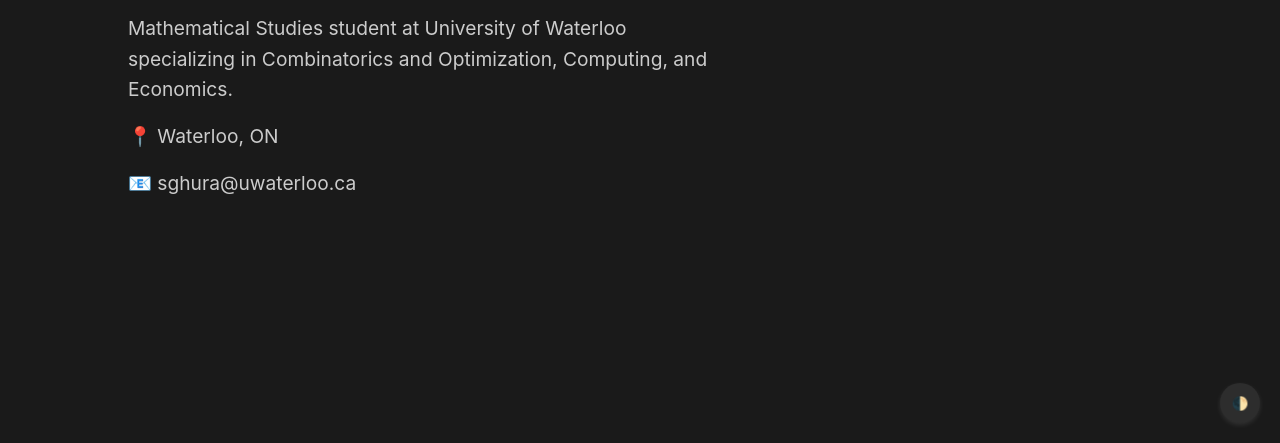
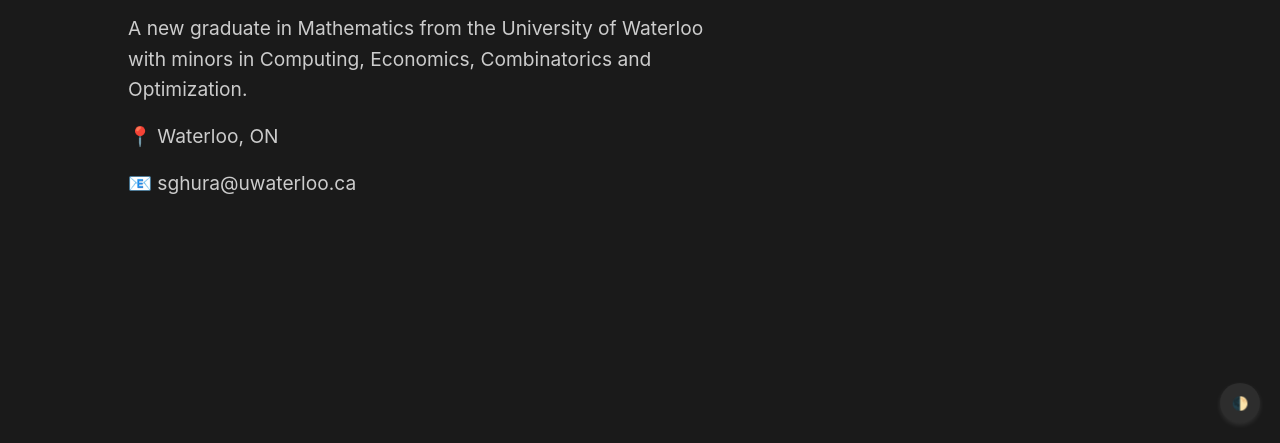
Before and after one commit to sghura/portfolio-v1, a plain HTML site: page index.html in a window 1280 px wide. Shown: the part 357-800 px from the top of the page. Drawn offline with Linux system fonts and the light colour scheme.

Commit message:
Update hero section description to reflect recent graduation and academic focus

```diff
--- a/index.html
+++ b/index.html
@@ -235,7 +235,7 @@
                 <h1>Hello, I'm Sabeer
                 <iframe src="https://giphy.com/embed/5xRW2cUKfcyQg" width="100" height="100" style="border: none;" frameBorder="0" class="giphy-embed" allowFullScreen></iframe>
             </h1>
-                <p>Mathematical Studies student at University of Waterloo specializing in Combinatorics and Optimization, Computing, and Economics.</p>
+                <p>A new graduate in Mathematics from the University of Waterloo with minors in Computing, Economics, Combinatorics and Optimization.</p>
                 <div class="contact-info">
                     <p>📍 Waterloo, ON</p>
                     <p>📧 sghura@uwaterloo.ca</p>
```
